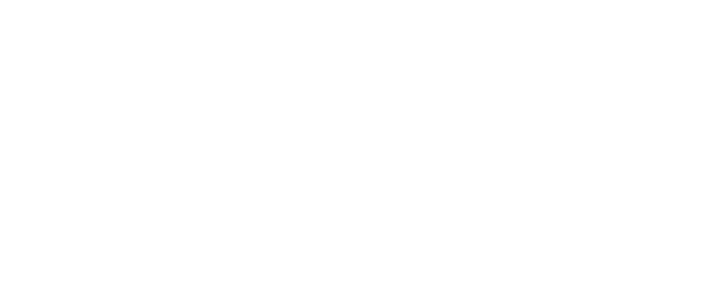
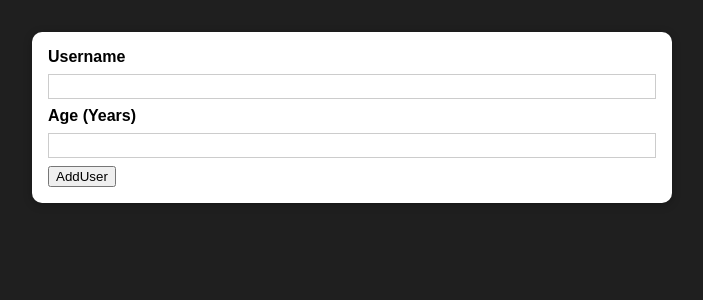
Before and after one commit to carolinardlc/users, a React (Create React App) app: page / in a window 1280 px wide. Shown: the top 300 px of the page, without its empty margins (288-991 px from the left). Built offline with nearby package versions, Linux system fonts and the light colour scheme.

Commit message:
Some stylingW

```diff
--- a/src/App.js
+++ b/src/App.js
@@ -1,10 +1,11 @@
-import React from 'react';
+import React from "react";
 
+import AddUser from "./components/Users/AddUser";
 
 function App() {
   return (
     <div>
-
+      <AddUser />
     </div>
   );
 }
--- /dev/null
+++ b/src/components/UI/Card.js
@@ -0,0 +1,11 @@
+import React from "react";
+
+import classes from "./Card.module.css";
+
+const Card = (props) => {
+  return (
+    <div className={`${classes.card} ${props.className}`}>{props.children}</div>
+  );
+};
+
+export default Card;
--- /dev/null
+++ b/src/components/UI/Card.module.css
@@ -0,0 +1,5 @@
+.card {
+    background: white;
+    box-shadow: 0 2px 8px rgba(0,0,0,0.26);
+    border-radius: 10px;
+}
--- a/src/components/Users/AddUser.js
+++ b/src/components/Users/AddUser.js
@@ -1,4 +1,7 @@
 import React from "react";
+
+import Card from "../UI/Card.js";
+import classes from "./AddUser.module.css";
 
 const AddUser = (props) => {
   const addUserHandler = (event) => {
@@ -6,6 +9,7 @@ const AddUser = (props) => {
   };
 
   return (
+    <Card className={classes.input}>
       <form onSubmit={addUserHandler}>
         <label htmlForm="username">Username</label>
         <input id="username" type="text" />
@@ -13,6 +17,7 @@ const AddUser = (props) => {
         <input id="age" type="number" />
         <button type="submit">AddUser</button>
       </form>
+    </Card>
   );
 };
 
--- /dev/null
+++ b/src/components/Users/AddUser.module.css
@@ -0,0 +1,26 @@
+.input {
+    margin: 2rem auto;
+    padding: 1rem;
+    width: 90%;
+    max-width: 40rem;
+  }
+
+  .input label {
+    display: block;
+    font-weight: bold;
+    margin-bottom: 0.5rem;
+  }
+
+  .input input {
+    font: inherit;
+    display: block;
+    width: 100%;
+    border: 1px solid #ccc;
+    padding: 0.15rem;
+    margin-bottom: 0.5rem;
+  }
+
+  .input input:focus {
+    outline: none;
+    border-color: #4f005f;
+  }
--- a/src/index.css
+++ b/src/index.css
@@ -4,6 +4,7 @@
 
 html {
   font-family: sans-serif;
+  background: #1f1f1f;
 }
 
 body {
```
Also changed, not shown: src/components/UI/Button.module.css (added, +18 -0 lines), src/components/UI/Button.js (added), 1 other file (tests, documents, lock files or other folders). Lines whose indentation alone changed are shown as unchanged.
